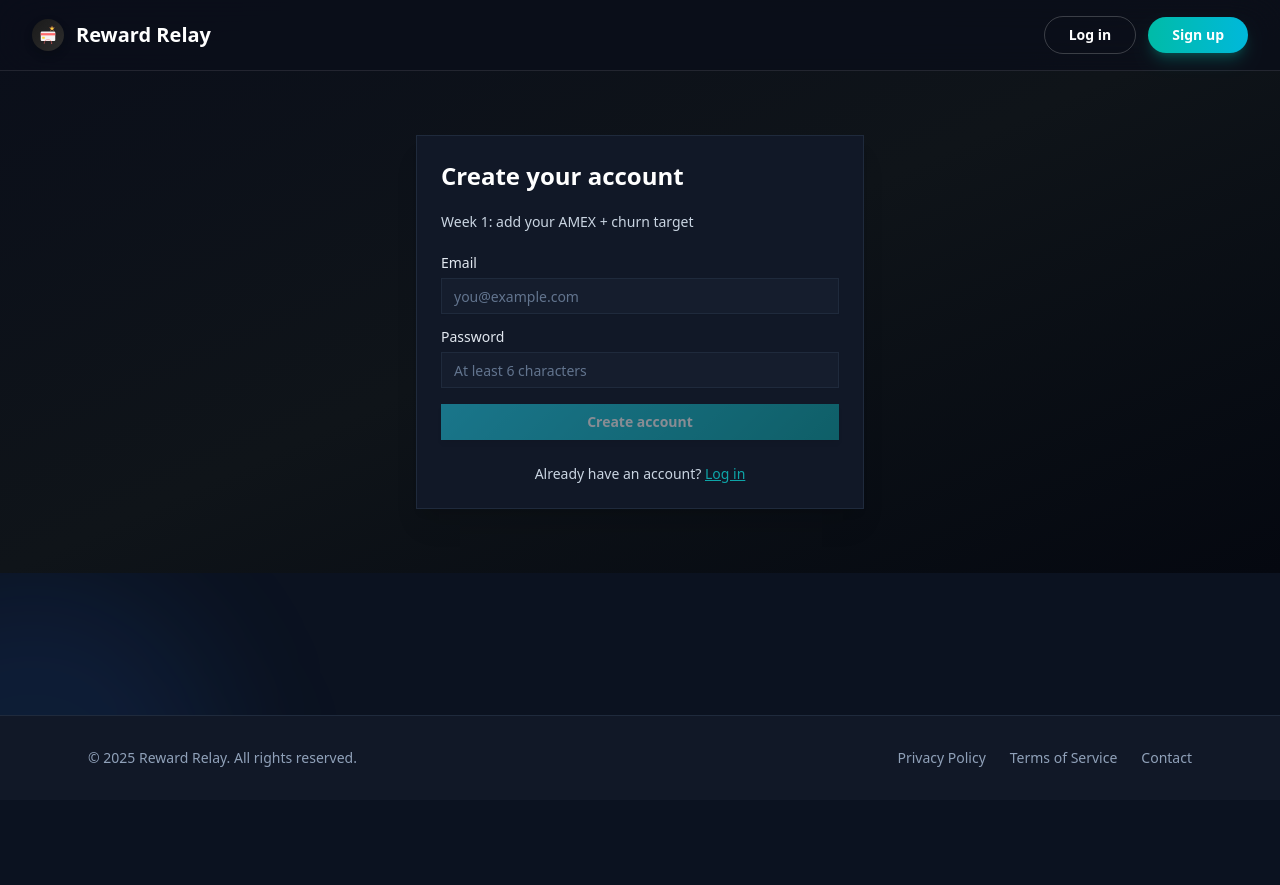
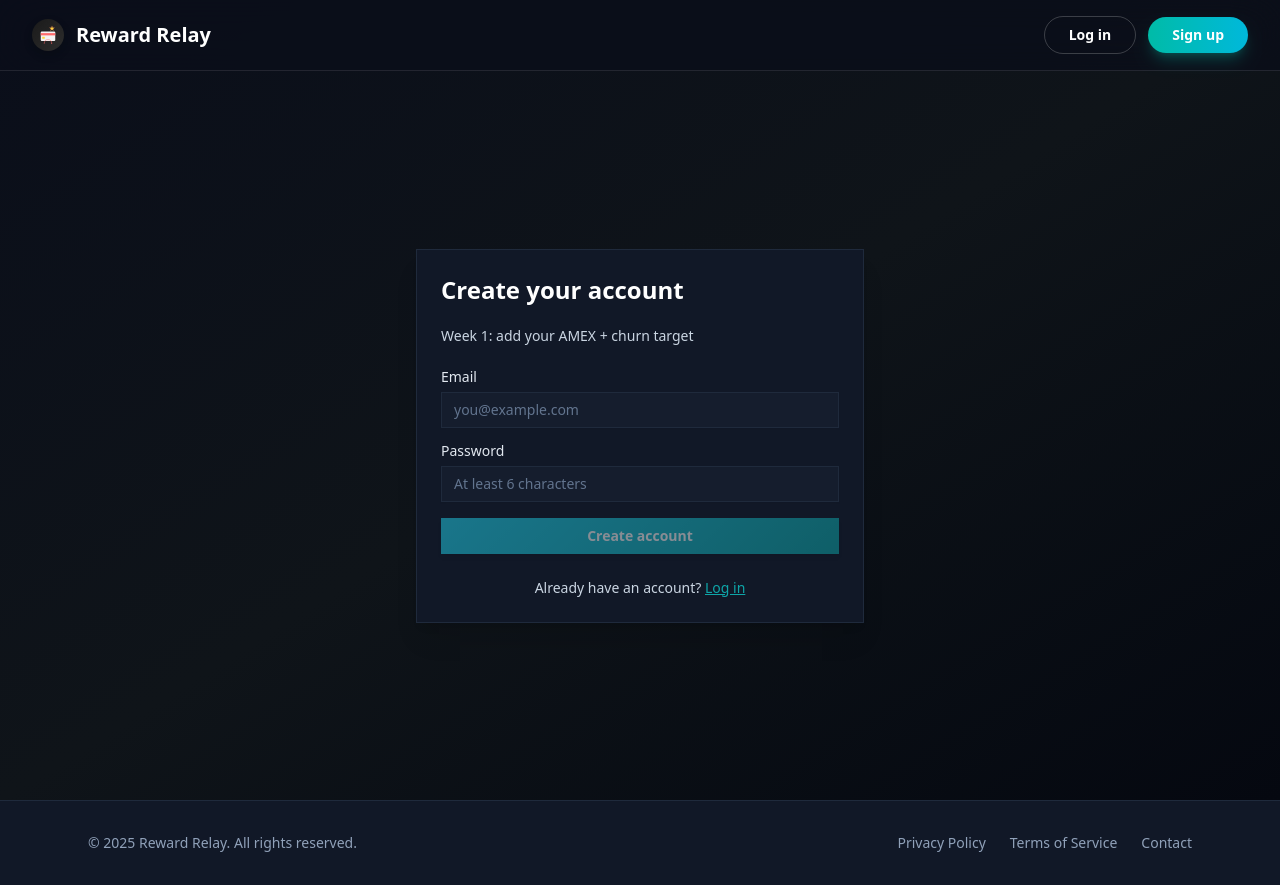
Before and after one commit to johankaito/reward-relay, a Next.js app in the folder app/: page /signup in a window 1280 px wide. Before the commit the page ends 800 px from the top, so only its background shows below. Built offline with nearby package versions, Linux system fonts and the light colour scheme; no server answers; the database is empty.

Commit message:
Fix auth pages bottom gap by adding min-h-screen to layout

```diff
--- a/app/src/app/(auth)/layout.tsx
+++ b/app/src/app/(auth)/layout.tsx
@@ -6,7 +6,7 @@ export default function AuthLayout({
   children: React.ReactNode
 }) {
   return (
-    <div className="relative flex flex-col bg-gradient-to-br from-[#0a0e1a] via-[#0f1419] to-[#050810] text-white">
+    <div className="relative flex flex-col min-h-screen bg-gradient-to-br from-[#0a0e1a] via-[#0f1419] to-[#050810] text-white">
       {/* Subtle gradient orbs for depth */}
       <div className="pointer-events-none fixed inset-0 -z-10 overflow-hidden">
         <div className="absolute -top-40 -right-40 h-96 w-96 rounded-full bg-teal-500/10 blur-3xl"></div>
```
